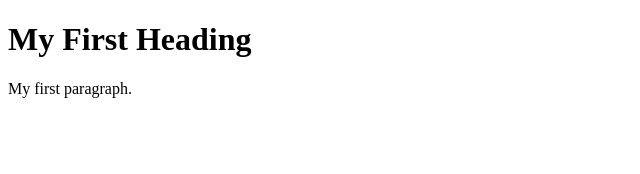
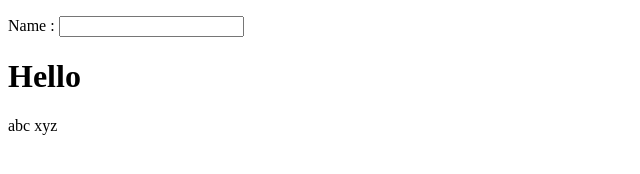
Before and after one commit to rajlohith2/internship-js, a plain HTML site: page index.html in a window 1280 px wide. Shown: the whole page, without its empty margins (0-640 px from the left). Drawn offline with nearby package versions, Linux system fonts and the light colour scheme.

Commit message:
practise1

```diff
--- a/index.html
+++ b/index.html
@@ -1,9 +1,24 @@
 <!DOCTYPE html>
-<html>
-<body>
+<html  ng-app="myApp">
+    <script src="https://ajax.googleapis.com/ajax/libs/angularjs/1.6.9/angular.min.js"></script>
+    <body>
 
-<h1>My First Heading</h1>
-<p>My first paragraph.</p>
+        <div>
+            <p>Name : <input type="text" ng-model="name"></p>
+            <h1>Hello {{name}}</h1>
+        </div>
+        <div custom-directive></div>
+        <div ng-controller="myCtrl">
+            {{ firstName+ ' '+ lastName }}
+        </div>
 
+<script>
+var app = angular.module("myApp", []);
+
+app.controller("myCtrl", function($scope) {
+  $scope.firstName = "abc";
+  $scope.lastName = "xyz";
+});
+</script>
 </body>
 </html>
```
Also changed, not shown: 1 other file.
